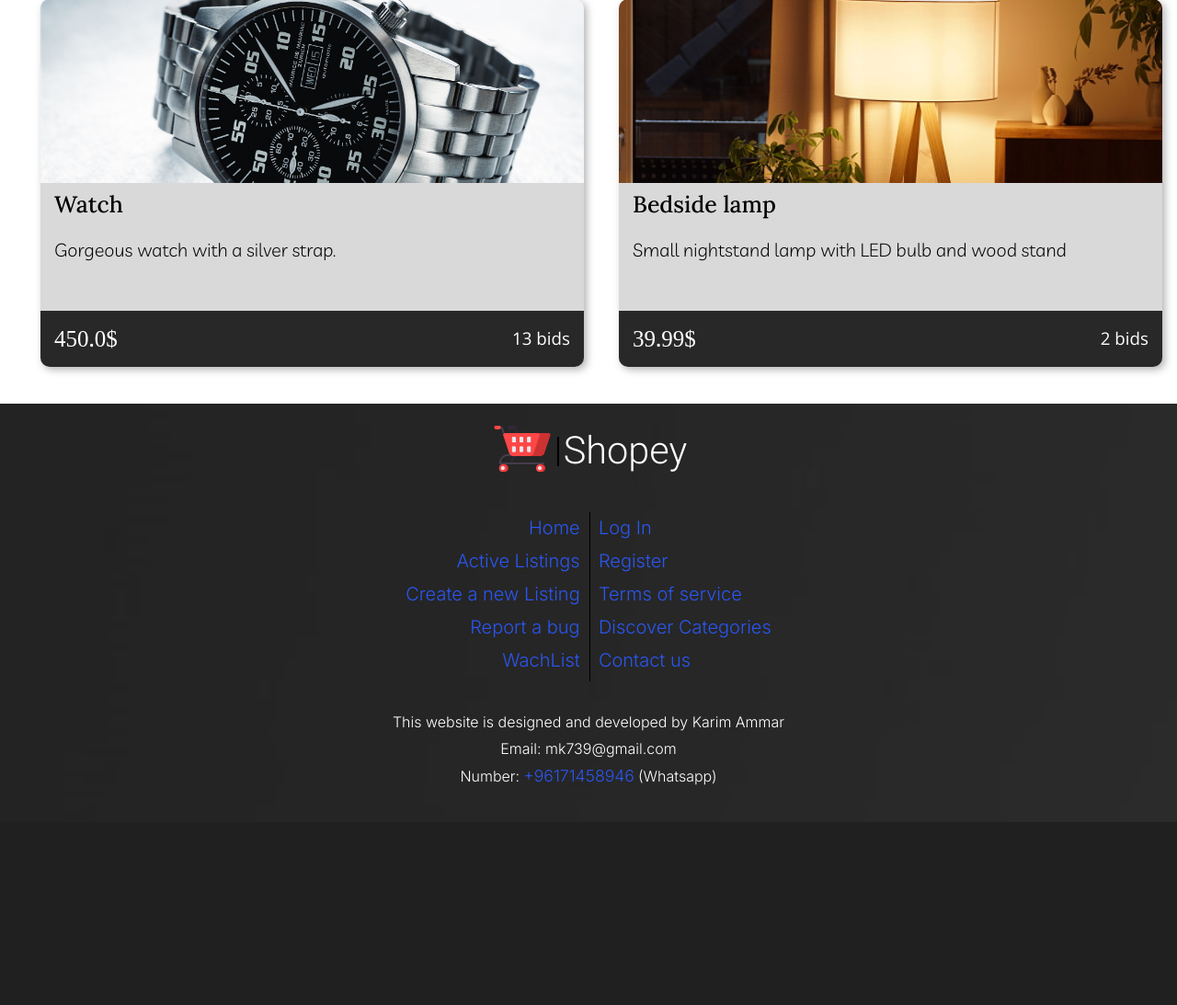
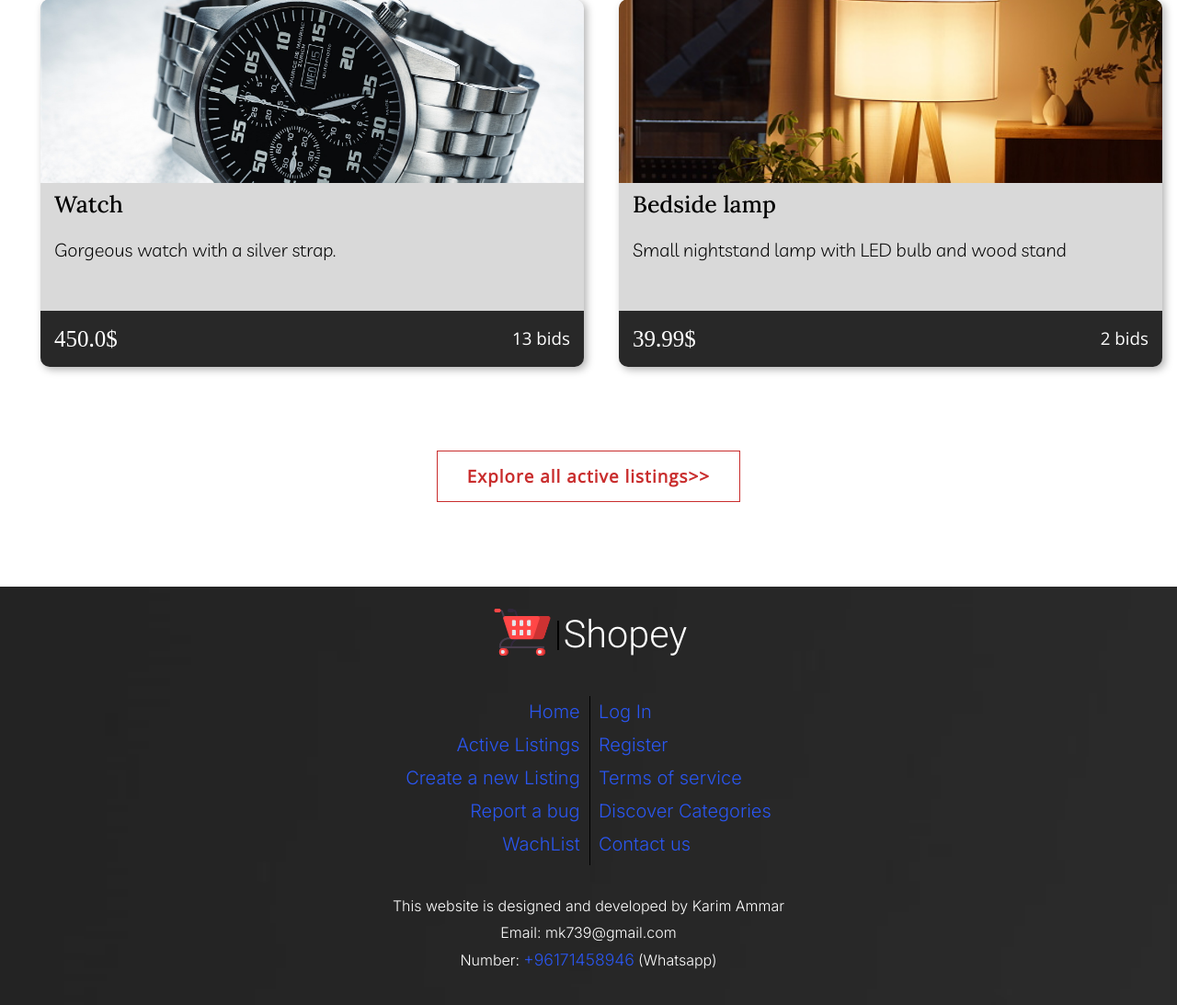
Before and after one commit to karimammar135/commerce, a Django app: page / in a window 1280 px wide. Shown: the part 1437-2530 px from the top of the page at 92% size. Before the commit the page ends 2291 px from the top, so only its background shows below. Run offline with Django 3.2, Linux system fonts and the light colour scheme; some libraries are stand-ins or nearby versions.

Commit message:
add (explore all active listings) button

```diff
--- a/auctions/static/auctions/index.css
+++ b/auctions/static/auctions/index.css
@@ -393,10 +393,10 @@ i:checked .dropbtn {
 
 .listing-item {
   text-decoration: none;
-  -webkit-transition: -webkit-transform 1s, -webkit-box-shadow 1s;
-  transition: -webkit-transform 1s, -webkit-box-shadow 1s;
-  transition: transform 1s, box-shadow 1s;
-  transition: transform 1s, box-shadow 1s, -webkit-transform 1s, -webkit-box-shadow 1s;
+  -webkit-transition: -webkit-transform 0.6s, -webkit-box-shadow 1s;
+  transition: -webkit-transform 0.6s, -webkit-box-shadow 1s;
+  transition: transform 0.6s, box-shadow 1s;
+  transition: transform 0.6s, box-shadow 1s, -webkit-transform 0.6s, -webkit-box-shadow 1s;
   cursor: pointer;
   -webkit-box-flex: 1;
       -ms-flex-positive: 1;
@@ -561,6 +561,57 @@ i:checked .dropbtn {
   .hiden {
     margin-right: 16px;
   }
+}
+
+/* explore all active listings button */
+.explore_listings_container {
+  display: -webkit-box;
+  display: -ms-flexbox;
+  display: flex;
+  -webkit-box-pack: center;
+      -ms-flex-pack: center;
+          justify-content: center;
+  -webkit-box-align: center;
+      -ms-flex-align: center;
+          align-items: center;
+  margin: 3.2rem 0 5.8rem 0;
+}
+
+.explore_listings_container .explore_listings_btn {
+  background-color: transparent;
+  color: #C92D2D;
+  border: solid 1.3px #C92D2D;
+  text-decoration: none;
+  padding: 1rem 2rem 1rem 2rem;
+  font-size: 18.75px;
+  letter-spacing: 1.08px;
+  font-family: 'Open Sans', sans-serif;
+  font-weight: 600;
+  line-height: 22px;
+  -webkit-transition: background-color 1s, color 1s;
+  transition: background-color 1s, color 1s;
+  text-align: center;
+}
+
+@media (max-width: 375px) {
+  .explore_listings_container .explore_listings_btn {
+    width: 260px;
+    padding: 1rem 1rem 1rem 1rem;
+    font-size: 15px;
+  }
+}
+
+@media (max-width: 300px) {
+  .explore_listings_container .explore_listings_btn {
+    width: 240px;
+    padding: 1rem 0rem 1rem 0rem;
+    font-size: 15px;
+  }
+}
+
+.explore_listings_container .explore_listings_btn:hover {
+  background-color: #C92D2D;
+  color: white;
 }
 
 /* end of featured listings */
--- a/auctions/static/auctions/index.scss
+++ b/auctions/static/auctions/index.scss
@@ -324,7 +324,7 @@ i:checked {
 
 .listing-item {
     text-decoration: none;
-    transition: transform 1s, box-shadow 1s;
+    transition: transform 0.6s, box-shadow 1s;
     cursor: pointer;
     flex-grow: 1;
     min-width: 270px;
@@ -461,6 +461,46 @@ i:checked {
         }
     }
 }
+
+/* explore all active listings button */
+.explore_listings_container {
+    display: flex;
+    justify-content: center;
+    align-items: center;
+    margin: 3.2rem 0 5.8rem 0;
+
+    .explore_listings_btn {
+        background-color: transparent;
+        color:#C92D2D;
+        border: solid 1.3px #C92D2D;
+        text-decoration: none;
+        padding: 1rem 2rem 1rem 2rem;
+        font-size: 18.75px;
+        letter-spacing: 1.08px;
+        font-family: 'Open Sans', sans-serif;
+        font-weight: 600;
+        line-height: 22px;
+        transition: background-color 1s, color 1s;
+        text-align: center;
+        @media (max-width: 375px) {
+            width: 260px;
+            padding: 1rem 1rem 1rem 1rem;
+            font-size: 15px;
+        }
+        @media (max-width: 300px) {
+            width: 240px;
+            padding: 1rem 0rem 1rem 0rem;
+            font-size: 15px;
+        }
+    }
+
+    .explore_listings_btn:hover {
+        background-color: #C92D2D;
+        color: white;
+    }
+}
+
+
 /* end of featured listings */
 
 /* footer of the website */
--- a/auctions/templates/auctions/index.html
+++ b/auctions/templates/auctions/index.html
@@ -116,6 +116,8 @@
 
         <!-- listings blocks container -->
         <div class="listings-container">
+
+            <!-- listings blocks -->
             <a class="listing-item">
                 <div class="pic pic1"></div>
                 <span class="title">Mercedes G-class</span>
@@ -155,6 +157,13 @@
             <a class="hiden"></a>
             <a class="hiden"></a>
         </div>
+        <!-- end of listings blocks -->
+
+        <!-- explore all active listings button -->
+        <div class="explore_listings_container">
+            <a class="explore_listings_btn" href="#">Explore all active listings>></a>
+        </div>
+
     </div>
 
     <!-- footer of the website -->
```
Also changed, not shown: 1 other file.
